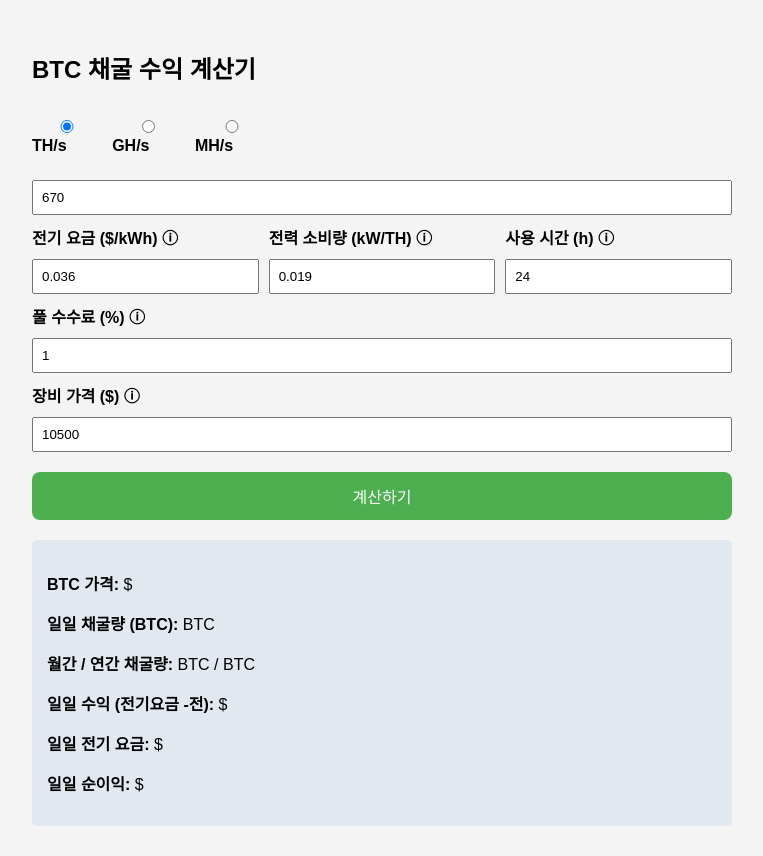
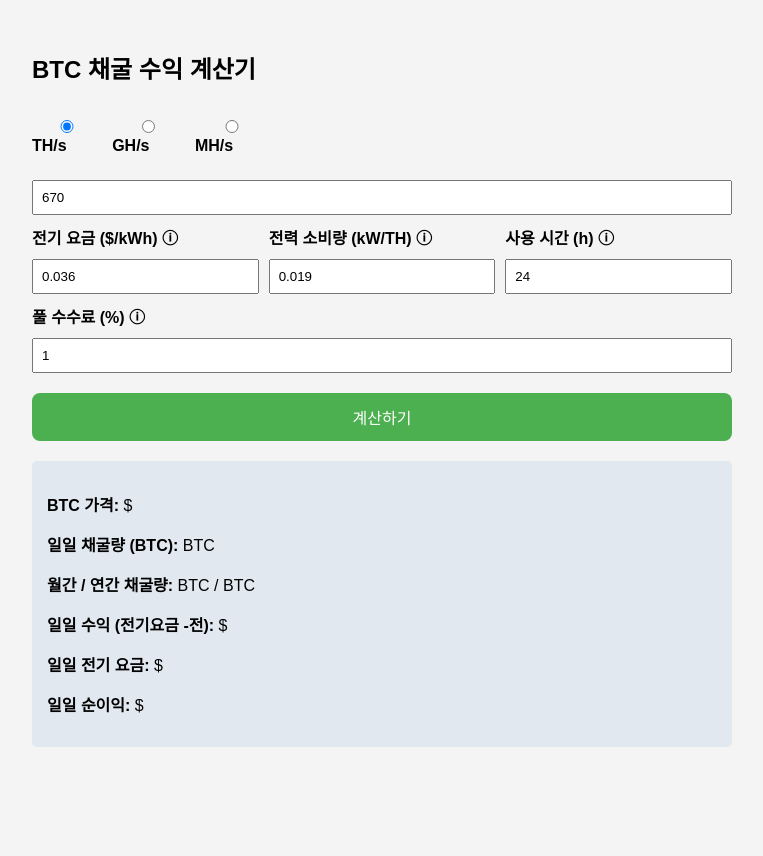
Before and after one commit to ktjung/BMC-Basic, a plain HTML site: page index.html in a window 1280 px wide. Shown: the whole page, without its empty margins (258-1021 px from the left). After the commit the page ends 800 px from the top, so only its background shows below. Drawn offline with Linux system fonts and the light colour scheme.

Commit message:
Update index.html

```diff
--- a/index.html
+++ b/index.html
@@ -36,8 +36,6 @@
 <label>풀 수수료 (%) <span class="info-icon" onclick="showInfoModal('fee')">ⓘ</span></label>
 <input type="number" id="fee" value="1" />
 
-<label>장비 가격 ($) <span class="info-icon" onclick="showInfoModal('hardware_cost')">ⓘ</span></label>
-<input type="number" id="hardware_cost" value="10500" />
 
 <div class="button-container">
   <button class="calculate-btn" onclick="calculate()">계산하기</button>
```
